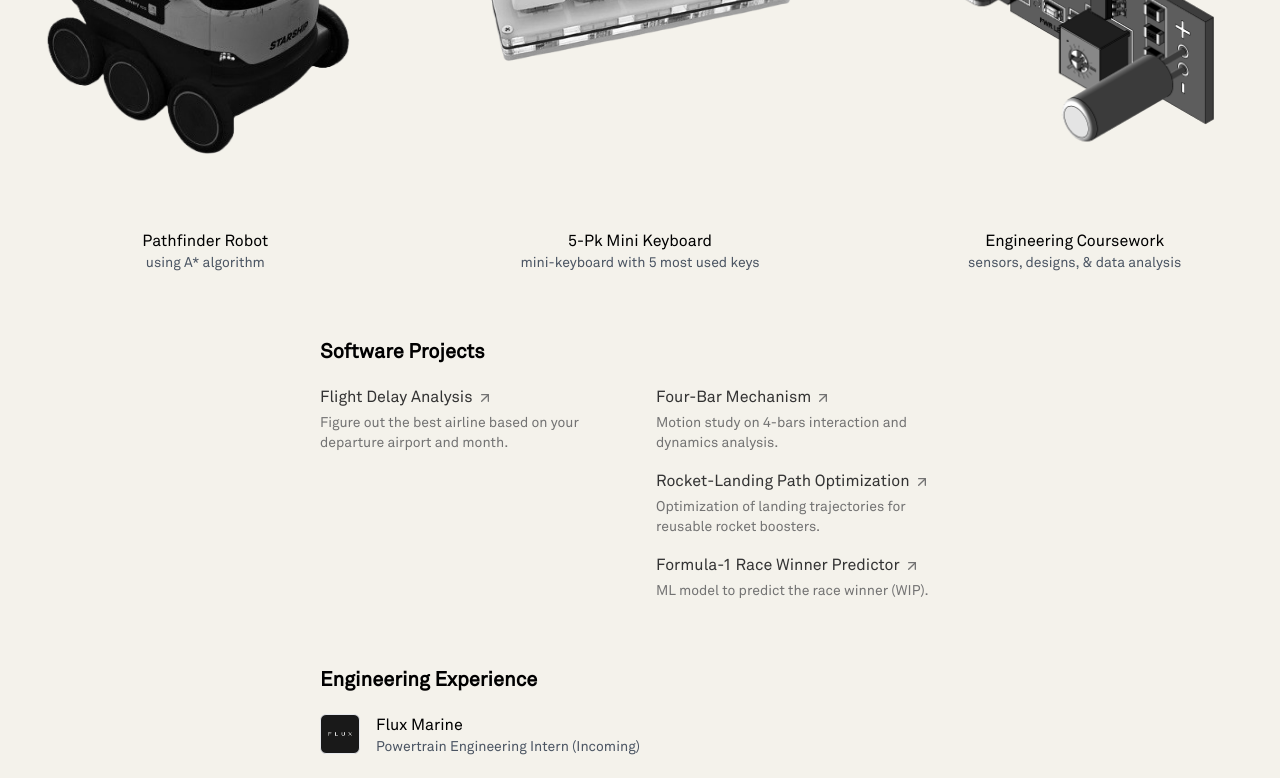
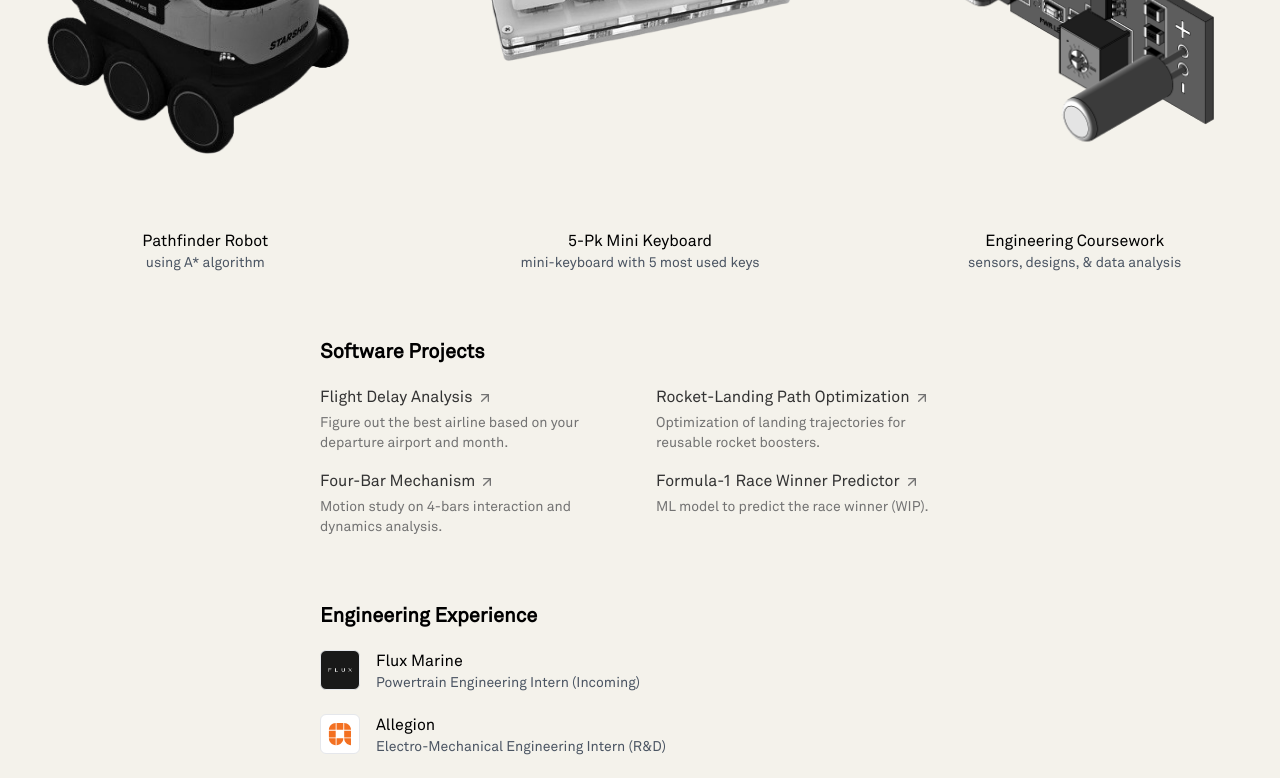
Before and after one commit to ewshu/updated-portfolio, a React (Vite) app: page / in a window 1280 px wide. Shown: the part 1149-1927 px from the top of the page. Built offline with nearby package versions, Linux system fonts and the light colour scheme.

Commit message:
format x2

```diff
--- a/src/App.jsx
+++ b/src/App.jsx
@@ -112,15 +112,18 @@ function App() {
         link="https://www.howlateisyourflight.com/"
         description="Figure out the best airline based on your departure airport and month."
       />
-    </div>
 
-    {/* Right Column */}
-    <div className="space-y-4">
       <Project
         title="Four-Bar Mechanism"
         link="/four-bar-motion"
         description="Motion study on 4-bars interaction and dynamics analysis."
       />
+
+    </div>
+
+    {/* Right Column */}
+    <div className="space-y-4">
+
       <Project
         title="Rocket-Landing Path Optimization"
         link="/rocket-optimization"
```
